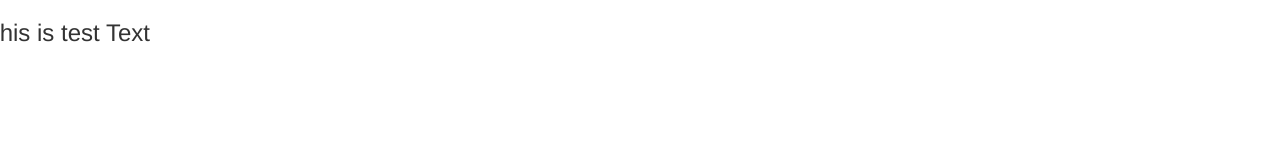
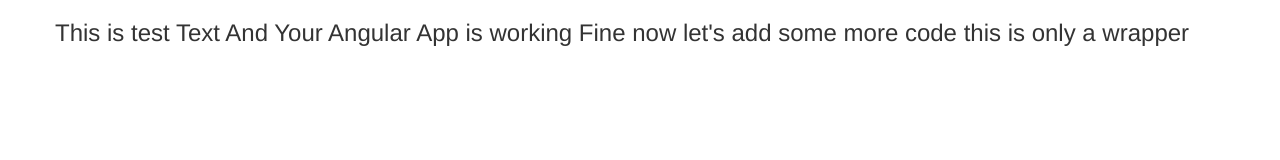
Before and after one commit to MEANSandbox/AngularMinimalCode, a website: page public/index.html in a window 1280 px wide. Drawn offline with nearby package versions, Linux system fonts and the light colour scheme.

Commit message:
basic alignment

```diff
--- a/public/angular/angularApp.js
+++ b/public/angular/angularApp.js
@@ -5,5 +5,5 @@
 HomeController.$inject = ['$scope','$http']
 
 function HomeController($scope,$http) {
-    $scope.test = "This is test Text"
+    $scope.test = "This is test Text And Your Angular App is working Fine now let's add some more code this is only a wrapper"
 }
--- a/public/index.html
+++ b/public/index.html
@@ -5,7 +5,7 @@
     <title>Angular Validation</title>
     <link rel="stylesheet" href="/bower_components/bootstrap/dist/css/bootstrap.css">
 </head>
-<body ng-app="app">
+<body ng-app="app" class="container">
     <div class="row" ng-controller="HomeController">
         <div>
             <h3>{{test}}</h3>
```
Also changed, not shown: 1 other file.
